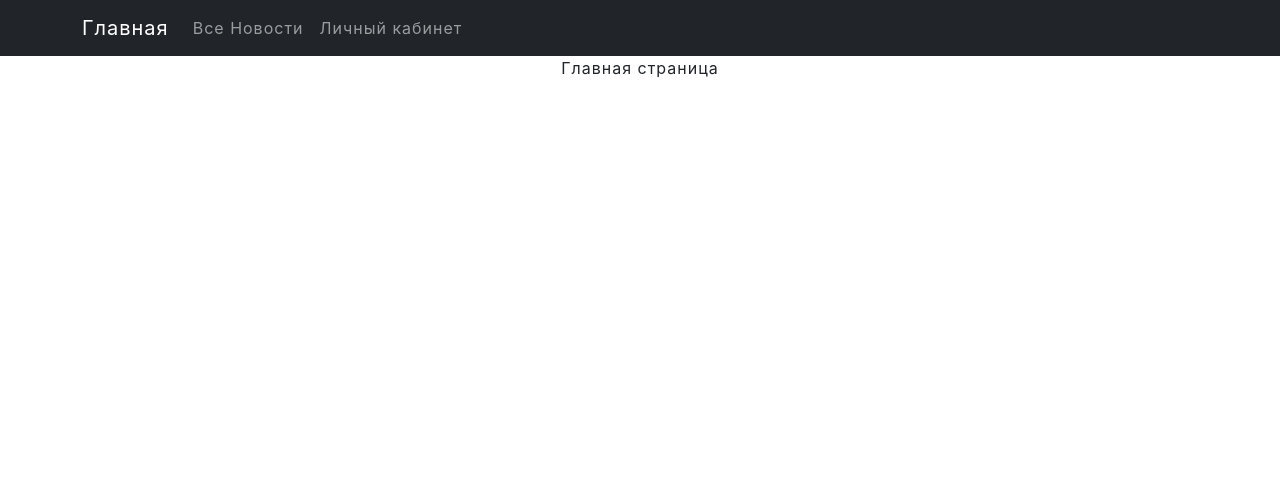
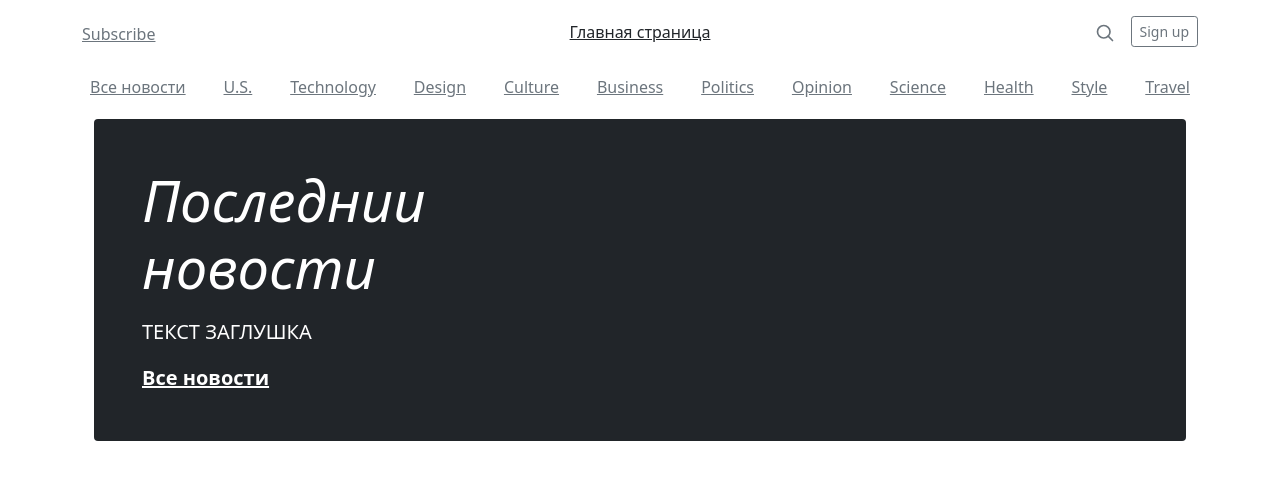
Before and after one commit to WinerTy/NewsPortal, a Django app: page /main/ in a window 1280 px wide. Shown: the top 480 px of the page. Run offline with Django 5.2, Linux system fonts and the light colour scheme; data that the repository does not hold is empty; some libraries are stand-ins or nearby versions.

Commit message:
update design and reworking the functionality

```diff
--- a/NewsPortal/BD/templates/BD/MainPage.html
+++ b/NewsPortal/BD/templates/BD/MainPage.html
@@ -1,12 +1,44 @@
 {% extends 'BD/default.html' %}
+{% load Filters %}
 {% load static %}
 
-{% block title %}
-Главная страница
-{% endblock %}
 
 {% block content %}
-    <link rel="stylesheet" href="{% static 'css/styles.css' %}">
-    <p>Главная страница</p>
+    <main class="container">
+        <div class="p-4 p-md-5 mb-4 text-white rounded bg-dark">
+            <div class="col-md-6 px-0">
+                <h1 class="display-4 fst-italic">Последнии новости</h1>
+                <p class="lead my-3">ТЕКСТ ЗАГЛУШКА</p>
+                <p class="lead mb-0"><a href="{% url 'All_news' %}" class="text-white fw-bold">Все новости</a></p>
+            </div>
+        </div>
 
+    <div class="row mb-2" style="gap: 10px">
+        {% if posts %}
+            {% for post in posts %}
+                    <div style="max-height: 600px; width: 49.6%;" class="col-md-6">
+                        <div style="height: 100%; width: 100%" class="row g-0 border rounded overflow-hidden flex-md-row mb-4 shadow-sm h-md-250 position-relative">
+                            <div class="col p-4 d-flex flex-column position-static">
+                                {% if post.type.lower == 'news' %}
+                                    <strong class="d-inline-block mb-2 text-primary">{{ post.type }}</strong>
+                                {% else %}
+                                    <strong class="d-inline-block mb-2 text-success">{{ post.type }}</strong>
+                                {% endif %}
+                                <h3 class="mb-0">{{ post.title|truncatewords:7|censore }}</h3>
+                                <div class="mb-1 text-muted">{{ post.date|date:"d/m/Y" }}</div>
+                                <p class="card-text mb-auto">{{ post.text|truncatewords:7 }}</p>
+                                <p class="card-author mb-auto">{{ post.author }}</p>
+                                <a href="{% url 'Post Details' post.id %}" class="stretched-link">Подробнее...</a>
+                            </div>
+                        </div>
+                    </div>
+            {% endfor %}
+                {% if posts.has_next %}
+                <div class="post-visibility">
+                    <a href="{% url 'All_news' %}?page={{ posts.next_page_number}}">Еще</a>
+                </div>
+                {% endif %}
+        {% endif %}
+    </div>
+    </main>
 {% endblock %}
--- a/NewsPortal/BD/templates/BD/default.html
+++ b/NewsPortal/BD/templates/BD/default.html
@@ -1,46 +1,53 @@
-<!DOCTYPE html>
+<!doctype html>
 <html lang="en">
 <head>
-        <meta charset="utf-8" />
-        <meta name="viewport" content="width=device-width, initial-scale=1, shrink-to-fit=no" />
-        <meta name="description" content="" />
-        <meta name="author" content="" />
-        <!-- Favicon-->
+    <meta charset="UTF-8">
+    <meta name="viewport"
+          content="width=device-width, user-scalable=no, initial-scale=1.0, maximum-scale=1.0, minimum-scale=1.0">
+    <meta http-equiv="X-UA-Compatible" content="ie=edge">
+    <title>NewsPortal</title>
+    <link href="https://cdn.jsdelivr.net/npm/bootstrap@5.0.2/dist/css/bootstrap.min.css" rel="stylesheet" integrity="sha384-EVSTQN3/azprG1Anm3QDgpJLIm9Nao0Yz1ztcQTwFspd3yD65VohhpuuCOmLASjC" crossorigin="anonymous">
+    <script src="assets/js/my.js" defer></script>
     {% load static %}
-        <!-- Core theme CSS (includes Bootstrap)-->
-        <link href="{% static 'css/styles.css' %}" rel="stylesheet" />
+    <link rel="stylesheet" href="assets/css/blog.rtl.css">
+    <link rel="stylesheet" href="assets/css/blog.css">
 </head>
 <body>
-        <!-- Responsive navbar-->
-        <nav class="navbar navbar-expand-lg navbar-dark bg-dark static-top">
 <div class="container">
-                <a class="navbar-brand" href="{% url 'main' %}">Главная</a>
-                <button class="navbar-toggler" type="button" data-toggle="collapse"
-                        data-target="#navbarResponsive"
-                        aria-controls="navbarResponsive" aria-expanded="false"
-                        aria-label="Toggle navigation">
-                    <span class="navbar-toggler-icon"></span>
-                </button>
-                <div class="collapse navbar-collapse" id="navbarResponsive">
-                    <ul class="navbar-nav ml-auto">
-                        <li class="nav-item active">
-                            <a class="nav-link" href="{% url 'news' %}">Все Новости</a>
-                        </li>
-                        <li class="nav-item active">
-                            <a class="nav-link" href="">Личный кабинет</a>                    <!-- (СДЕЛАТЬ)Кнопка отвечающая за создание поста -->
-                    </ul>
+    <header class="blog-header py-3">
+        <div class="row flex-nowrap justify-content-between align-items-center">
+            <div class="col-4 pt-1">
+                <a class="link-secondary" href="#">Subscribe</a>
+            </div>
+            <div class="col-4 text-center">
+                <a class="blog-header-logo text-dark" href="{% url 'main' %}">Главная страница</a>
+            </div>
+            <div class="col-4 d-flex justify-content-end align-items-center">
+                <a class="link-secondary" href="#" aria-label="Search">
+                    <svg xmlns="http://www.w3.org/2000/svg" width="20" height="20" fill="none" stroke="currentColor" stroke-linecap="round" stroke-linejoin="round" stroke-width="2" class="mx-3" role="img" viewBox="0 0 24 24" style="--darkreader-inline-stroke: currentColor;" data-darkreader-inline-stroke=""><title>Search</title><circle cx="10.5" cy="10.5" r="7.5"></circle><path d="M21 21l-5.2-5.2"></path></svg>
+                </a>
+                <a class="btn btn-sm btn-outline-secondary" href="#">Sign up</a> <!-- ССЫЛКА НА ЛК -->
             </div>
         </div>
+    </header>
+    <div class="nav-scroller py-1 mb-2">
+        <nav class="nav d-flex justify-content-between">
+            <a class="p-2 link-secondary" href="{% url 'All_news' %}">Все новости</a>
+            <a class="p-2 link-secondary" href="#">U.S.</a>
+            <a class="p-2 link-secondary" href="#">Technology</a>
+            <a class="p-2 link-secondary" href="#">Design</a>
+            <a class="p-2 link-secondary" href="#">Culture</a>
+            <a class="p-2 link-secondary" href="#">Business</a>
+            <a class="p-2 link-secondary" href="#">Politics</a>
+            <a class="p-2 link-secondary" href="#">Opinion</a>
+            <a class="p-2 link-secondary" href="#">Science</a>
+            <a class="p-2 link-secondary" href="#">Health</a>
+            <a class="p-2 link-secondary" href="#">Style</a>
+            <a class="p-2 link-secondary" href="#">Travel</a>
         </nav>
-        <!-- Page content-->
-        <div class="container">
-            <div class="row">
-                <div class="col-lg-12 text-center">
+    </div>
+    <div class="site-content">
         {% block content %}
-                    {{ flatpage.content }}
-                    {% endblock content %}
+        {% endblock %}
     </div>
 </div>
-        </div>
-    </body>
-</html>
--- a/NewsPortal/BD/urls.py
+++ b/NewsPortal/BD/urls.py
@@ -5,8 +5,8 @@ from django.conf import settings
 from django.conf.urls.static import static
 
 urlpatterns = [
-    path('main/', views.MainPage, name='main'),
-    path('news/', NewsView.ShowNews, name='news'),
+    path('main/', NewsView.ShowNews, name='main'),
+    path('main/<int:post_id>/', NewsView.Post_detal, name='Post Details'),
+    path('all_news/', NewsView.ShowAllNews, name='All_news'),
     path('filter/', filter.get_queryset, name='filter'),
-    path('news/<int:post_id>/', NewsView.Post_detal, name='Post Details')
 ] + static(settings.STATIC_URL, document_root=settings.STATIC_ROOT)
--- a/NewsPortal/BD/views.py
+++ b/NewsPortal/BD/views.py
@@ -14,7 +14,7 @@ class NewsView():
         posts = Post.objects.all().order_by('-date')
 
 
-        paginator = Paginator(posts, 9)
+        paginator = Paginator(posts, 10)
         page = request.GET.get('page')
 
         try:
@@ -29,7 +29,7 @@ class NewsView():
 
             posts = paginator.page(paginator.num_pages)
 
-        return render(request, 'BD/AllNews.html', {'posts': posts})
+        return render(request, 'BD/MainPage.html', {'posts': posts})
 
     # Вызывает шаблон для страницы с Полной инфорпацией о любом посте
     @classmethod
@@ -37,8 +37,13 @@ class NewsView():
         post = get_object_or_404(Post, pk=post_id)
         return render(request, 'BD/PostDetal.html', {'post': post})
 
+
+    def ShowAllNews(request):
+        posts = Post.objects.all().order_by('-date')
+
+        return render(request, 'BD/AllNews.html', {'posts': posts})
+
 class information():
-
     def get_date(self):
         return Post.objects.get('created')
     def get_title(self):
@@ -49,7 +54,7 @@ class information():
 class filter(information,ListView):
     def get_queryset(self):
         queryset = Post.objects.filter(
-            Q(date__in=self.request.GET.getlist("date"))|
+            Q(date__in=self.request.GET.getlist("-date"))|
             Q(title__in=self.request.GET.getlist("title"))|
             Q(author__in=self.request.GET.getlist("author"))
         )
```
Also changed, not shown: NewsPortal/BD/templates/BD/AllNews.html (+20 -15 lines), NewsPortal/BD/templates/BD/PostDetal.html (+9 -17 lines). Lines whose indentation alone changed are shown as unchanged.
